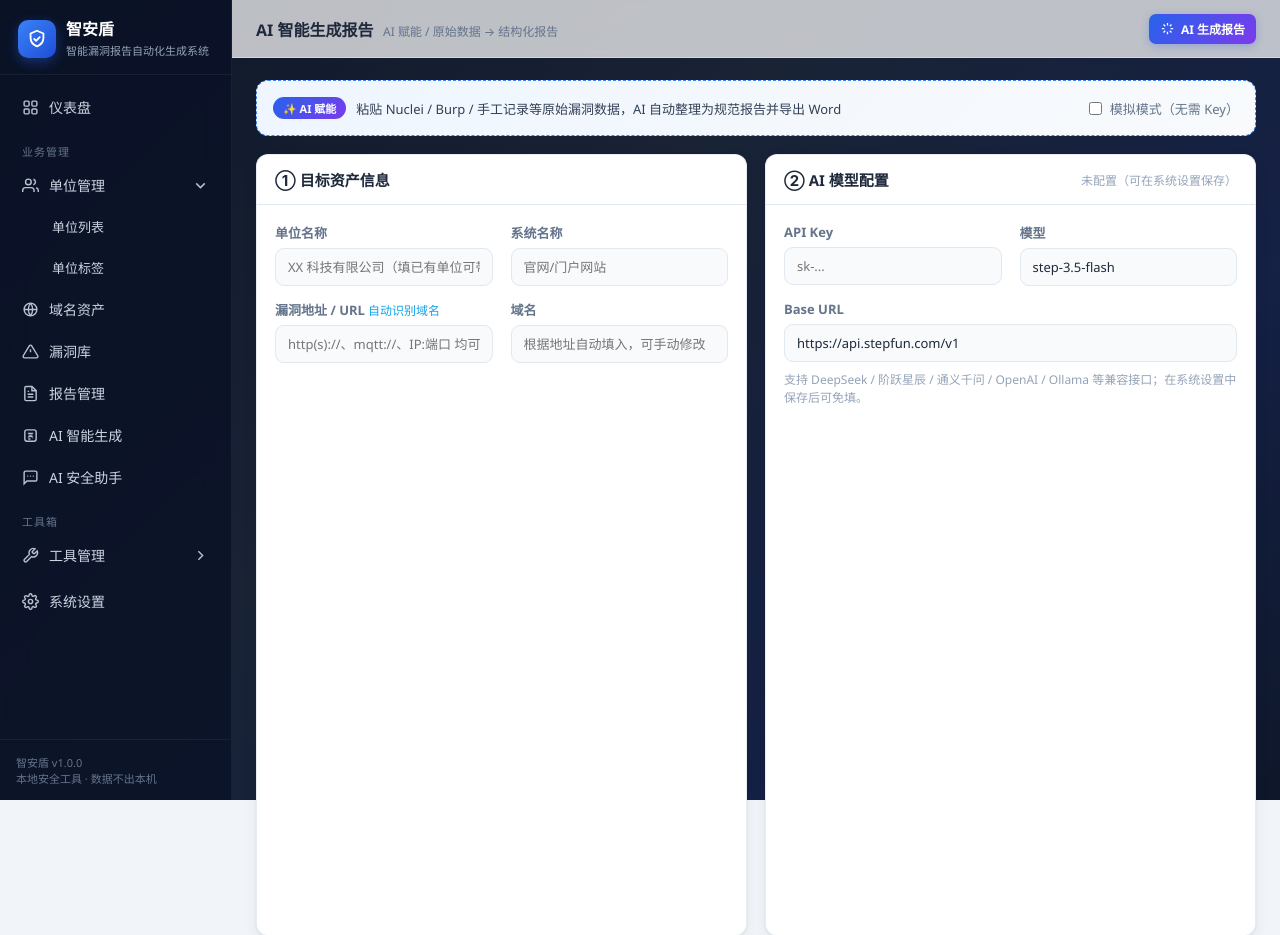
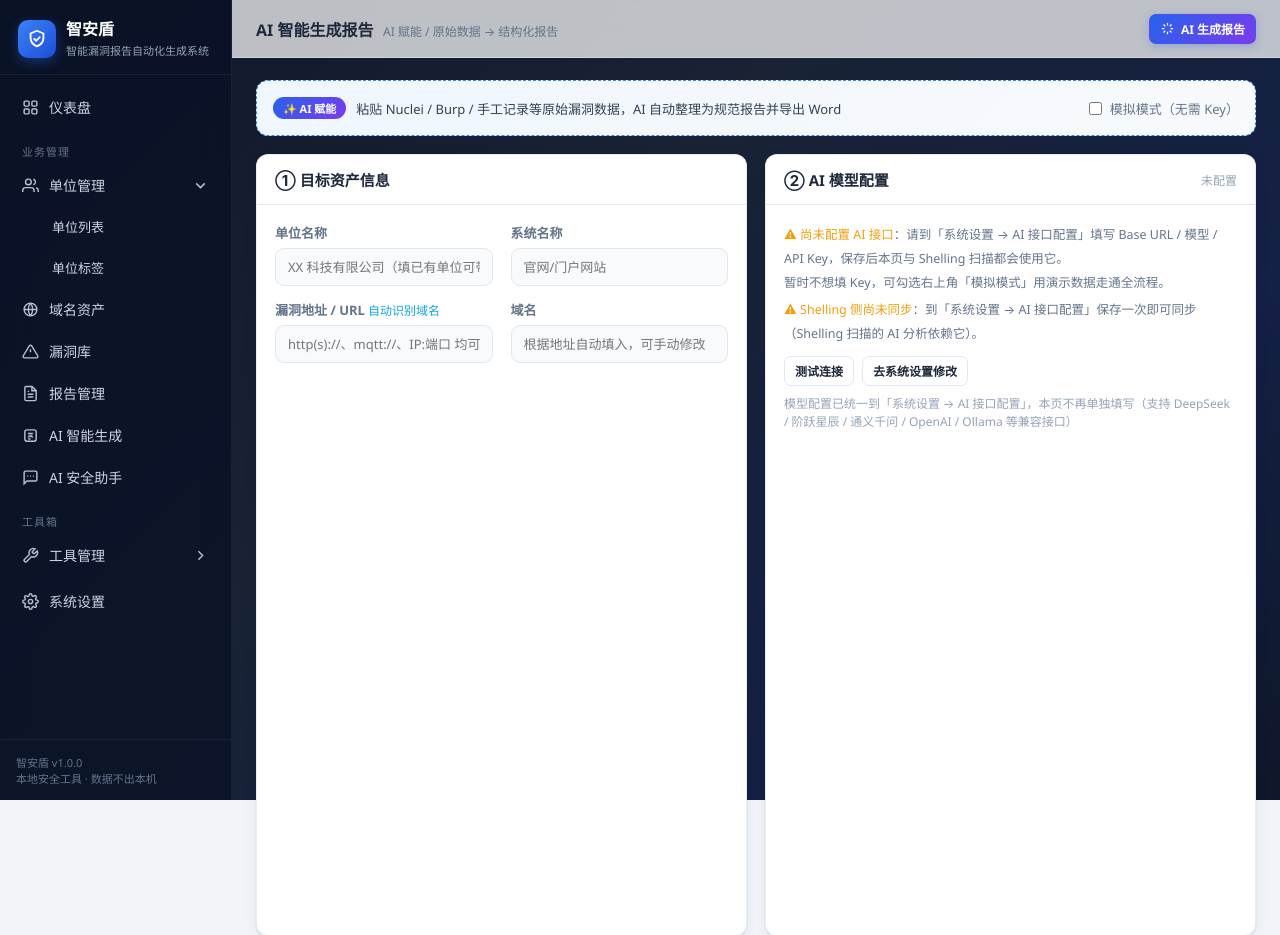
Before and after one commit to Canary233/ZhiAnDun, a Flask app: page /reports/ai in a window 1280 px wide. Shown: the top 935 px of the page. Run offline with Flask 3, Linux system fonts and the light colour scheme; data that the repository does not hold is empty.

Commit message:
合并 AI 模型设置：/reports/ai 不再单独填写，统一走系统设置
- templates/report_ai.html：② AI 模型配置卡片由「API Key / 模型 / Base URL」三个输入框
  改为只读的统一配置展示（模型、接口地址、Key 掩码、Shelling 侧是否已同步），
  并提供「测试连接」与「去系统设置修改」入口
- getAiParams() 不再传 api_key / base_url / model，后端自动回落到系统设置里保存的配置
  （仅模拟模式仍传约定的 mock Key）
- 新增 pingAiConfig()：不传参数调用 /api/ai/ping，直接用系统设置里那份配置实测连接
- 消除同一份模型配置在两处填写、容易不一致的问题；配置仍由系统设置一处维护并同步给 Shelling

```diff
--- a/templates/report_ai.html
+++ b/templates/report_ai.html
@@ -33,13 +33,13 @@
       <span style="font-size:12px;color:#94a3b8" id="aiCfgStatus"></span>
     </div>
     <div class="card-body">
-      <div class="form-grid">
-        <div class="form-item"><label>API Key</label><input class="input" id="aiKey" type="password" placeholder="sk-..."></div>
-        <div class="form-item"><label>模型</label><input class="input" id="aiModel" placeholder="step-3.5-flash"></div>
-        <div class="form-item full"><label>Base URL</label><input class="input" id="aiBase" placeholder="https://api.stepfun.com/v1"></div>
-      </div>
-      <div style="margin-top:8px;font-size:12px;color:#94a3b8">
-        支持 DeepSeek / 阶跃星辰 / 通义千问 / OpenAI / Ollama 等兼容接口；在系统设置中保存后可免填。
+      <div id="aiCfgBox" style="font-size:12.5px;color:#64748b;line-height:1.9">读取中…</div>
+      <div style="margin-top:10px;display:flex;gap:8px;align-items:center;flex-wrap:wrap">
+        <button class="btn btn-ghost btn-sm" onclick="pingAiConfig()">测试连接</button>
+        <a class="btn btn-ghost btn-sm" href="/settings">去系统设置修改</a>
+        <span style="font-size:12px;color:#94a3b8">
+          模型配置已统一到「系统设置 → AI 接口配置」，本页不再单独填写（支持 DeepSeek / 阶跃星辰 / 通义千问 / OpenAI / Ollama 等兼容接口）
+        </span>
       </div>
     </div>
   </div>
@@ -161,15 +161,64 @@ async function loadAiUnitAssets() {
   }));
 }
 
+/* AI 模型配置统一由「系统设置 → AI 接口配置」提供（也是全系统唯一配置源），本页只读展示 */
 async function loadAiConfig() {
+  const box = document.getElementById("aiCfgBox");
+  const st = document.getElementById("aiCfgStatus");
+  let r;
+  try { r = await ZhiShield.api("/api/ai/config"); }
+  catch (e) { if (box) box.textContent = "读取 AI 配置失败：" + e.message; return; }
+  const d = (r && r.code === 0 && r.data) || {};
+  if (st) st.textContent = d.configured ? "已配置 " + (d.api_key_masked || "") : "未配置";
+  if (!box) return;
+  if (!d.configured) {
+    box.innerHTML = `<span style="color:#f59e0b">⚠ 尚未配置 AI 接口</span>：请到「系统设置 → AI 接口配置」填写
+      Base URL / 模型 / API Key，保存后本页与 Shelling 扫描都会使用它。
+      <br>暂时不想填 Key，可勾选右上角「模拟模式」用演示数据走通全流程。`;
+  } else {
+    box.innerHTML = `模型 <b>${ZhiShield.esc(d.model || "（默认）")}</b>
+      　·　接口地址 ${ZhiShield.esc(d.base_url || "（默认）")}
+      　·　Key ${ZhiShield.esc(d.api_key_masked || "")}
+      <br><span style="color:#16a34a">✔ 与系统设置、Shelling 扫描使用同一份配置</span>，本页无需重复填写。`;
+  }
+  loadAiShellingLine();
+}
+
+/* 追加一行 Shelling 侧统一状态，让「全系统统一」可见 */
+async function loadAiShellingLine() {
+  const box = document.getElementById("aiCfgBox");
+  if (!box) return;
+  let r;
+  try { r = await ZhiShield.api("/api/settings/ai/shelling"); } catch (e) { return; }
+  const d = (r && r.code === 0 && r.data) || {};
+  const tip = document.createElement("div");
+  tip.style.cssText = "margin-top:4px";
+  if (!d.reachable) {
+    tip.innerHTML = `<span style="color:#f59e0b">⚠ 未能连接 Shelling 扫描平台</span>，其 AI 分析是否可用请到「系统设置」确认。`;
+  } else if (d.synced) {
+    tip.innerHTML = `<span style="color:#16a34a">✔ Shelling 侧已统一</span>：配置「${ZhiShield.esc(d.synced.name)}」，模型 <b>${ZhiShield.esc(d.synced.model)}</b>。`;
+  } else {
+    tip.innerHTML = `<span style="color:#f59e0b">⚠ Shelling 侧尚未同步</span>：到「系统设置 → AI 接口配置」保存一次即可同步（Shelling 扫描的 AI 分析依赖它）。`;
+  }
+  box.appendChild(tip);
+}
+
+/* 用系统设置里保存的那份配置实测一次连接 */
+async function pingAiConfig() {
+  const btn = event && event.target; const old = btn ? btn.innerHTML : "";
+  if (btn) { btn.disabled = true; btn.innerHTML = "测试中..."; }
+  ZhiShield.info("正在测试连接...");
   try {
-    const r = await ZhiShield.api("/api/ai/config");
-    if (r.code === 0 && r.data) {
-      if (r.data.base_url) document.getElementById("aiBase").value = r.data.base_url;
-      if (r.data.model) document.getElementById("aiModel").value = r.data.model;
-      document.getElementById("aiCfgStatus").textContent = r.data.configured ? "已配置 " + (r.data.api_key_masked || "") : "未配置（可在系统设置保存）";
-    }
-  } catch (e) {}
+    const r = await ZhiShield.api("/api/ai/ping", { json: {} });
+    if (r.code === 0) {
+      const d = r.data || {};
+      const modelTip = d.current_model
+        ? (d.current_online ? `，当前模型「${d.current_model}」可用 ✔` : `，但当前模型「${d.current_model}」不在可用列表，请核对模型名`)
+        : "";
+      ZhiShield.success(`连接正常（${d.latency_ms} ms），共 ${d.model_count} 个可用模型${modelTip}`);
+    } else ZhiShield.error("连接失败：" + r.msg);
+  } catch (e) { ZhiShield.error("连接失败：" + e.message); }
+  finally { if (btn) { btn.disabled = false; btn.innerHTML = old; } }
 }
 
 function toggleMock() {
@@ -179,10 +228,7 @@ function toggleMock() {
 
 function getAiParams() {
   const mock = document.getElementById("aiMock").checked;
-  return {
-    api_key: mock ? "sk-test-mock" : document.getElementById("aiKey").value.trim(),
-    base_url: document.getElementById("aiBase").value.trim(),
-    model: document.getElementById("aiModel").value.trim(),
+  const p = {
     asset_info: {
       unit_name: document.getElementById("aiUnit").value.trim(),
       system_name: document.getElementById("aiSystem").value.trim(),
@@ -196,6 +242,9 @@ function getAiParams() {
     prove_images: globalProveZone ? globalProveZone.getValue() : [],
     template_key: document.getElementById("resTemplate") ? document.getElementById("resTemplate").value : "normal",
   };
+  // 模型配置统一由「系统设置 → AI 接口配置」提供，后端会回落到该配置；仅模拟模式用约定的 mock Key
+  if (mock) p.api_key = "sk-test-mock";
+  return p;
 }
 
 function previewImages(input) {
```
